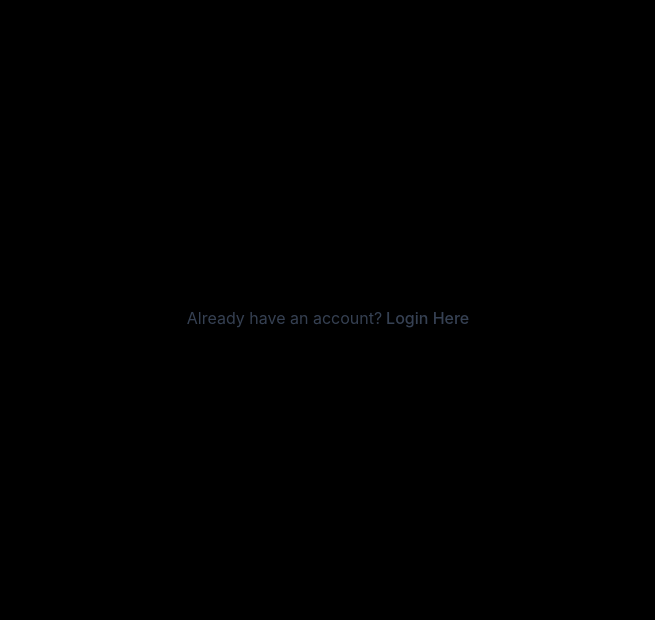
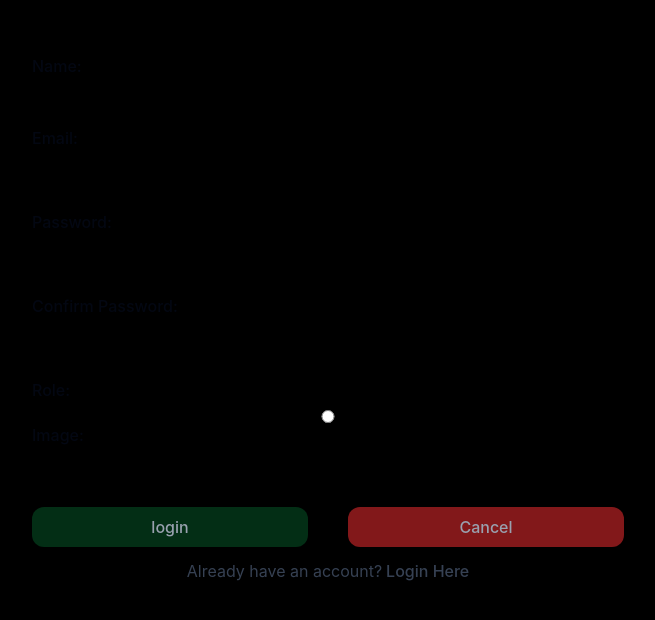
Before and after one commit to ruchi-dumaru/mern, a React (Vite) app in the folder cms/: page /register in a window 1280 px wide. Shown: the part 108-728 px from the top of the page, without its empty margins (312-967 px from the left). Built offline with nearby package versions, Linux system fonts and the light colour scheme.

Commit message:
form handling using hook

```diff
--- a/cms/package.json
+++ b/cms/package.json
@@ -13,6 +13,7 @@
     "@tailwindcss/vite": "^4.3.2",
     "react": "^19.2.7",
     "react-dom": "^19.2.7",
+    "react-hook-form": "^7.81.0",
     "react-router": "^8.2.0",
     "tailwindcss": "^4.3.2"
   },
--- a/cms/src/pages/auth/LoginPage.tsx
+++ b/cms/src/pages/auth/LoginPage.tsx
@@ -1,54 +1,84 @@
 import { NavLink } from "react-router";
 import { LabelComponent } from "../../components/form/LabelComponent";
-import { useState, type BaseSyntheticEvent } from "react";
+import { Controller, useForm } from "react-hook-form";
 
-export interface ICredentials{
-  email:string,
-  password:string
+export interface ICredentials {
+  email: string;
+  password: string;
 }
 
 const LoginPage = () => {
-  document.title="Login Page"
+  document.title = "Login Page";
 
-  const [credentials,setCredentials]=useState<ICredentials>({
-    email:"",
-    password:""
-  })
+  const {
+    register,
+    control,
+    handleSubmit,
+    formState: { errors }
+  } = useForm({
+    defaultValues: {
+      email: "",
+      password: "",
+    },
+  });
 
+  const submitEvent = (data: ICredentials) => {
+    console.log(data);
+  };
 
-  const handleInputChange=(e:BaseSyntheticEvent)=>{
-                const name=e.target.name
-                setCredentials({
-                  ...credentials,
-                  [name]:e.target.value
-                })
-              }
-
-
-console.log(credentials);
+  console.log(register("email"));
   return (
     <>
       <h2 className="flex flex-col text-start underline font-bold text-4xl underline-offset-2">
         Login Page
       </h2>
       <div className="w-full mt-3 ">
-        <form action="" className="">
-          <div className="flex gap-2 flex-col  w-full items-center">
+        <form action="" onSubmit={handleSubmit(submitEvent)} className="">
+          <div className="flex gap-2 flex-col  w-full ">
             <LabelComponent
               htmlFor="username"
               value="username(email):"
               className="w-full"
             />
 
-            <input
+            <Controller
+              control={control}
+              name="email"
+              rules={{required:true}}
+              render={({field}) => (
+                <>
+                  <input
+                    type="email"
+                    className="  rounded p-2 w-full dark:border-gray-50 outline-none dark:bg-gray-300"
+                    {...field}
+                  />
+
+                  {errors?.email ? (
+                    <span className="text-sm text-red-900 italic text-start">
+                      Email is required
+                    </span>
+                  ) : (
+                    <></>
+                  )}
+                </>
+              )}
+            />
+
+            {/* <input
               type="email"
-              name="email"
-              onChange={handleInputChange}
+              {...register("email", { required: true })}
               className="  rounded p-2 w-full dark:border-gray-50 outline-none dark:bg-gray-300"
             />
+            {errors?.email ? (
+              <span className="text-sm text-red-900 italic text-start">
+                Email is required
+              </span>
+            ) : (
+              <></>
+            )} */}
           </div>
 
-          <div className="flex gap-2 flex-col  w-full items-center">
+          <div className="flex gap-2 flex-col  w-full ">
             <div className="flex items-center justify-between w-full mt-3 ">
               <LabelComponent
                 htmlFor="password"
@@ -64,12 +94,42 @@ console.log(credentials);
               </NavLink>
             </div>
 
-            <input
+            <Controller
+              control={control}
+              name="password"
+              rules={{required:true}}
+              render={({field}) => (
+                <>
+                  <input
+                    type="password"
+                    className="  rounded p-2 w-full dark:border-gray-50 outline-none dark:bg-gray-300"
+                    {...field}
+                  />
+
+                  {errors?.password ? (
+                    <span className="text-sm text-red-900 italic text-start">
+                      Password is required
+                    </span>
+                  ) : (
+                    <></>
+                  )}
+                </>
+              )}
+            />
+
+            {/* <input
               type="password"
-              name="password"
-              onChange={handleInputChange}
+              {...register("password", { required: true })}
               className="  rounded p-2 w-full dark:border-gray-50 outline-none dark:bg-gray-300"
-            />
+            /> */}
+
+            {/* {errors?.password ? (
+              <span className="text-sm text-red-900 text-start italic">
+                Password is required
+              </span>
+            ) : (
+              <></>
+            )} */}
           </div>
 
           <div className="flex gap-10 mt-3 text-gray-400 font-medium ">
--- a/cms/src/pages/auth/RegisterPage.tsx
+++ b/cms/src/pages/auth/RegisterPage.tsx
@@ -1,19 +1,241 @@
 import { NavLink } from "react-router";
+import { LabelComponent } from "../../components/form/LabelComponent";
+import { Controller, useForm } from "react-hook-form";
 
+export interface ICredentials {
+  email: string;
+  password: string;
+}
+
+//name,email,password,confirmPassword,role,image
 
 const RegisterPage = () => {
-   document.title="Register Page"
+  document.title = "Register Page";
+  const {
+    control,
+    handleSubmit,
+    formState: { errors },
+  } = useForm({
+    defaultValues: {
+      name: "",
+      email: "",
+      password: "",
+      confirmPassword: "",
+      role: "",
+      image: "",
+    },
+  });
+
+  const submitEvent = (data: ICredentials) => {
+    console.log(data);
+  };
+
   return (
     <>
-
       <h2 className="flex flex-col text-start underline font-bold text-4xl underline-offset-2">
         Register Page
       </h2>
+
       <div className="w-full mt-3 ">
+        <form action="" onSubmit={handleSubmit(submitEvent)} className="">
+          <div className="flex gap-2 flex-col  w-full ">
+            <LabelComponent
+              htmlFor="username"
+              value="Name:"
+              className="w-full"
+            />
+
+            <Controller
+              control={control}
+              name="name"
+              render={(field) => (
+                <>
+                  <input
+                    type="text"
+                    className="  rounded p-2 w-full dark:border-gray-50 outline-none dark:bg-gray-300"
+                    {...field}
+                  />
+
+                  {errors?.name ? (
+                    <span className="text-sm text-red-900 italic text-start">
+                      Name is required
+                    </span>
+                  ) : (
+                    <></>
+                  )}
+                </>
+              )}
+            />
+          </div>
+
+          <div className="flex gap-2 flex-col  w-full ">
+            <LabelComponent
+              htmlFor="username"
+              value="Email:"
+              className="w-full"
+            />
+
+            <Controller
+              control={control}
+              name="email"
+              render={(field) => (
+                <>
+                  <input
+                    type="email"
+                    className="  rounded p-2 w-full dark:border-gray-50 outline-none dark:bg-gray-300"
+                    {...field}
+                  />
+
+                  {errors?.email ? (
+                    <span className="text-sm text-red-900 italic text-start">
+                      Email is required
+                    </span>
+                  ) : (
+                    <></>
+                  )}
+                </>
+              )}
+            />
+          </div>
+
+          <div className="flex gap-2 flex-col  w-full ">
+            <div className="flex items-center justify-between w-full mt-3 ">
+              <LabelComponent
+                htmlFor="password"
+                value="Password:"
+                className="flex-1"
+              />
+
+              <NavLink
+                to="/forget"
+                className="text-black underline hover:text-gray-700"
+              >
+                Forget Password?
+              </NavLink>
+            </div>
+
+            <Controller
+              control={control}
+              name="password"
+              render={(field) => (
+                <>
+                  <input
+                    type="password"
+                    className="  rounded p-2 w-full dark:border-gray-50 outline-none dark:bg-gray-300"
+                    {...field}
+                  />
+
+                  {errors?.password ? (
+                    <span className="text-sm text-red-900 italic text-start">
+                      Password is required
+                    </span>
+                  ) : (
+                    <></>
+                  )}
+                </>
+              )}
+            />
+          </div>
+
+          <div className="flex gap-2 flex-col  w-full ">
+            <div className="flex items-center justify-between w-full mt-3 ">
+              <LabelComponent
+                htmlFor="password"
+                value="Confirm Password:"
+                className="flex-1"
+              />
+            </div>
+
+            <Controller
+              control={control}
+              name="confirmPassword"
+              render={(field) => (
+                <>
+                  <input
+                    type="password"
+                    className="  rounded p-2 w-full dark:border-gray-50 outline-none dark:bg-gray-300"
+                    {...field}
+                  />
+
+                  {errors?.password ? (
+                    <span className="text-sm text-red-900 italic text-start">
+                      Password must be same.
+                    </span>
+                  ) : (
+                    <></>
+                  )}
+                </>
+              )}
+            />
+          </div>
+
+          <div className="flex gap-2 flex-col  w-full ">
+            <div className="flex items-center justify-between w-full mt-3 ">
+              <LabelComponent htmlFor="role" value="Role:" className="flex-1" />
+            </div>
+
+            <Controller
+              control={control}
+              name="role"
+              render={(field) => (
+                <>
+                  <input
+                    type="radio"
+                    className="  rounded p-2 w-full dark:border-gray-50 outline-none dark:bg-gray-300"
+                    {...field}
+                  />
+                </>
+              )}
+            />
+          </div>
+
+      <div className="flex gap-2 flex-col  w-full ">
+            <LabelComponent
+              htmlFor="image"
+              value="Image:"
+              className="w-full"
+            />
+
+            <Controller
+              control={control}
+              name="image"
+              render={(field) => (
+                <>
+                  <input
+                    type="file"
+                    className="  rounded p-2 w-full dark:border-gray-50 outline-none dark:bg-gray-300"
+                    {...field}
+                  />
+
+                  {errors?.image ? (
+                    <span className="text-sm text-red-900 italic text-start">
+                      Image is required
+                    </span>
+                  ) : (
+                    <></>
+                  )}
+                </>
+              )}
+            />
+          </div>
 
 
+
+
+          <div className="flex gap-10 mt-3 text-gray-400 font-medium ">
+            <button className="bg-green-950 w-1/2 p-2 rounded-xl cursor-pointer hover:scale-95 transition duration-400">
+              login{" "}
+            </button>
+            <button className="bg-red-900 w-1/2 p-2 rounded-xl cursor-pointer hover:scale-95 transition duration-400">
+              Cancel{" "}
+            </button>
+          </div>
+        </form>
+
+        <div className="w-full mt-3 ">
           <div className="w-full flex items-center justify-center mt-2 text-gray-700 gap-1">
             Already have an account?
+
             <NavLink
               to="/"
               className=" text-gray-700 hover:underline hover:text-gray-400 font-medium"
@@ -22,10 +244,9 @@ const RegisterPage = () => {
             </NavLink>
           </div>
         </div>
-
+      </div>
     </>
   );
 };
 
-
-export default RegisterPage
+export default RegisterPage;
```
Also changed, not shown: 2 other files (tests, documents, lock files or other folders). Lines whose indentation alone changed are shown as unchanged.
